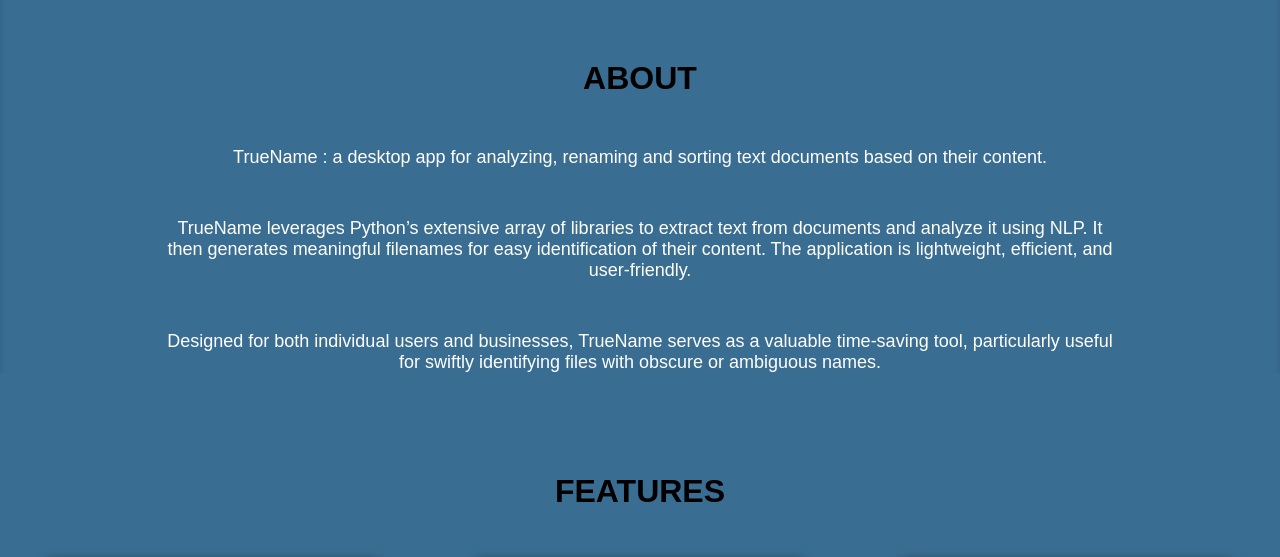
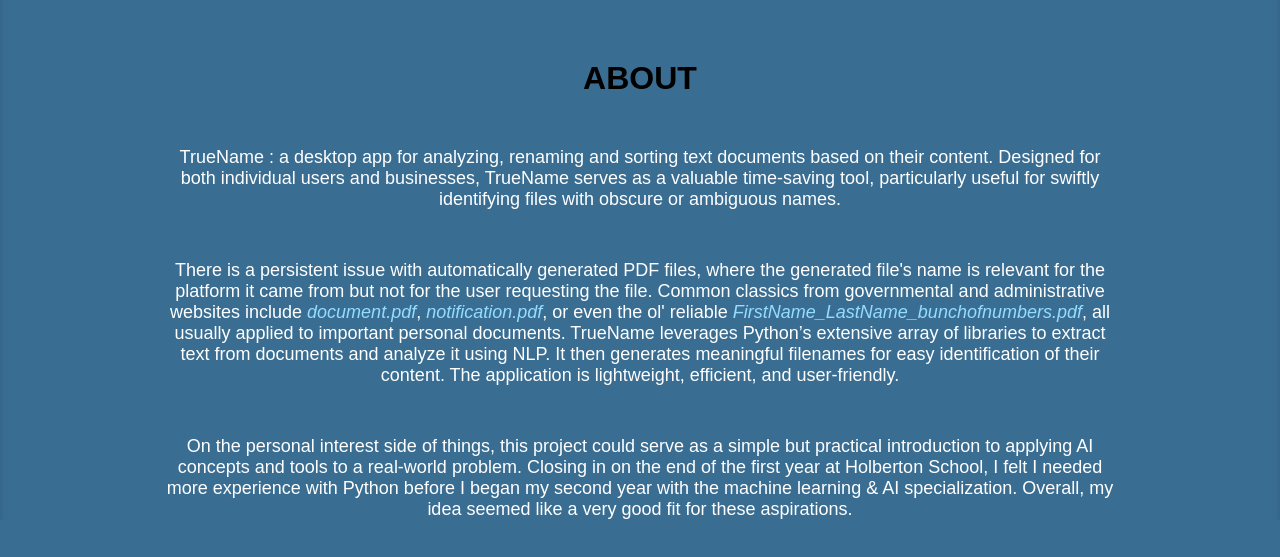
Before and after one commit to Eonvorax/truename_landing_page, a plain HTML site: page index.html in a window 1280 px wide. Shown: the part 840-1397 px from the top of the page. Drawn offline with Linux system fonts and the light colour scheme.

Commit message:
Updated About section

```diff
--- a/index.html
+++ b/index.html
@@ -61,15 +61,31 @@
         <h2>ABOUT</h2>
         <p>
             TrueName : a desktop app for analyzing, renaming and sorting text documents based on their content.
+            Designed for both individual users and businesses, TrueName serves as a valuable time-saving tool,
+            particularly
+            useful for swiftly identifying files with obscure or ambiguous names.
         </p>
         <p>
-            TrueName leverages Python’s extensive array of libraries to extract text from documents and analyze it using NLP. It
+            There is a persistent issue with automatically generated PDF files, where the generated file's name is
+            relevant for the
+            platform it came from but not for the user requesting the file.
+            Common classics from governmental and administrative websites include <i>document.pdf</i>,
+            <i>notification.pdf</i>, or even the ol'
+            reliable <i>FirstName_LastName_bunchofnumbers.pdf</i>, all usually applied to important personal
+            documents.
+            TrueName leverages Python’s extensive array of libraries to extract text from documents and analyze it
+            using NLP. It
             then generates meaningful filenames for easy identification of their content.
             The application is lightweight, efficient, and user-friendly.
         </p>
         <p>
-            Designed for both individual users and businesses, TrueName serves as a valuable time-saving tool, particularly useful
-            for swiftly identifying files with obscure or ambiguous names.
+            On the personal interest side of things, this project could serve as a simple but practical introduction
+            to applying AI
+            concepts and tools to a real-world problem. Closing in on the end of the first year at Holberton School,
+            I felt I needed
+            more experience with Python before I began my second year with the machine learning & AI specialization.
+            Overall, my
+            idea seemed like a very good fit for these aspirations.
         </p>
     </section>
 
--- a/style.css
+++ b/style.css
@@ -172,6 +172,10 @@
     text-align: center;
 }
 
+#about i {
+    color:#94ddff;
+}
+
 /* FEATURES */
 #features {
     padding-top: 100px;
```
